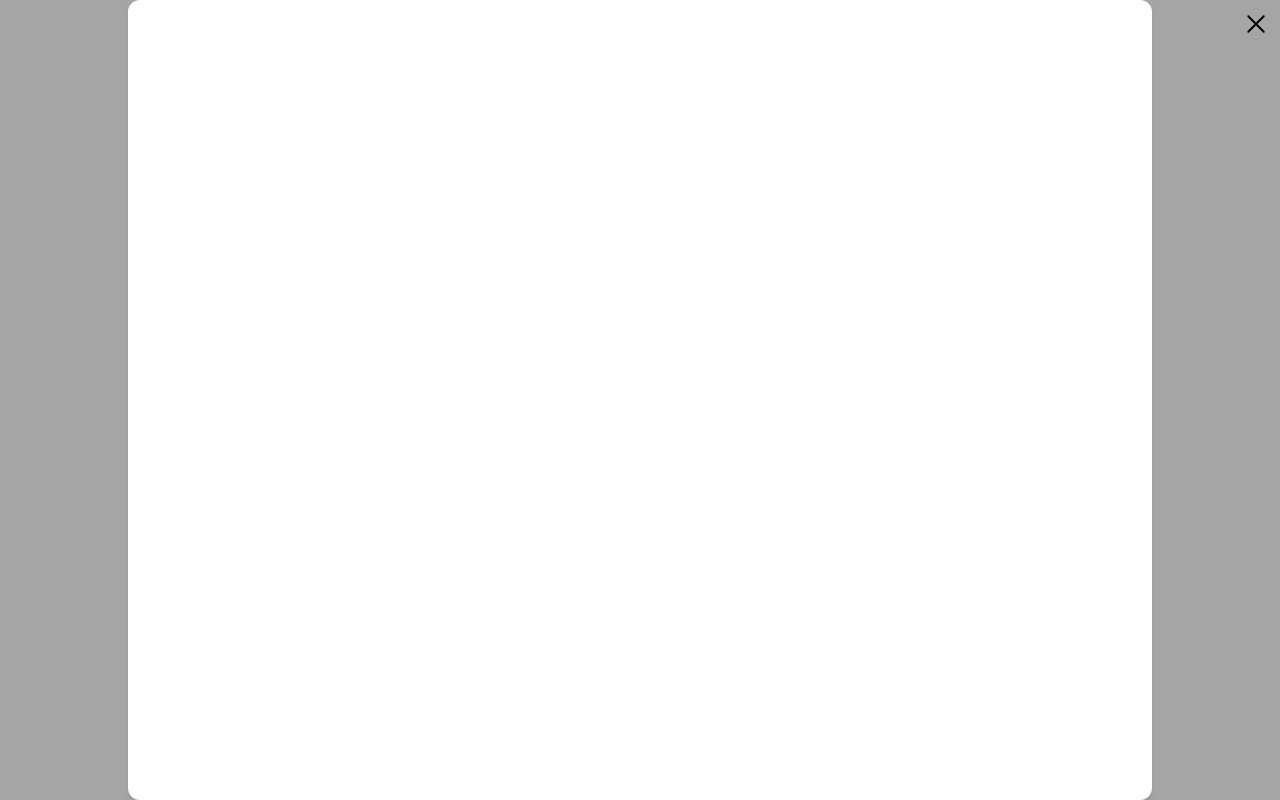
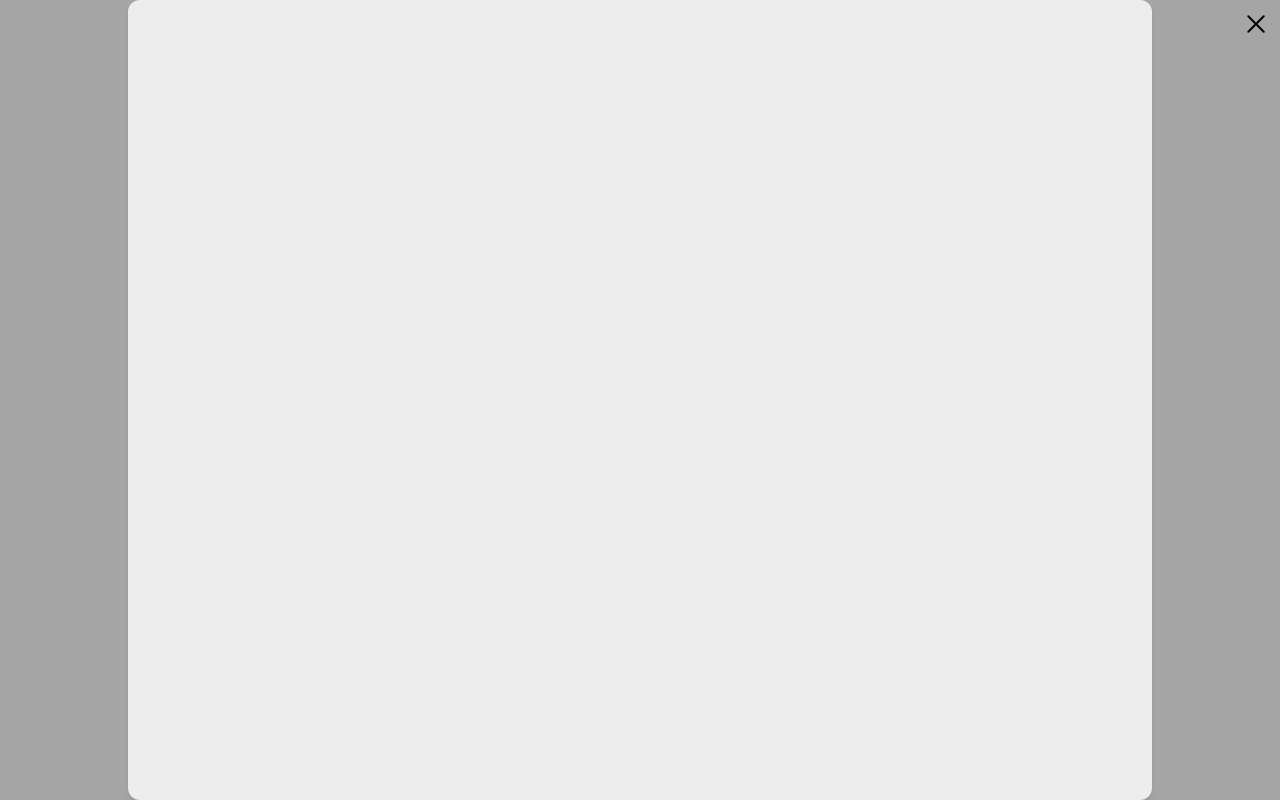
Before and after one commit to 19Nikola96/hexacodle, a Next.js app: page / in a window 1280 px wide. Both pictures are taken after a click on the button 1256 px from the left and 24 px from the top of the page. Built offline with nearby package versions, Linux system fonts and the light colour scheme.

Commit message:
modal is bg whitesmoke

```diff
--- a/app/reusable_in_other_projetcs/Modal/Modal.tsx
+++ b/app/reusable_in_other_projetcs/Modal/Modal.tsx
@@ -75,7 +75,7 @@ export const Modal = ({
           <div
             ref={modalRef}
             className={cn(
-              "rounded-t-xl bg-white p-3 shadow-md",
+              "rounded-t-xl bg-[#ededed] p-3 shadow-md",
               "sm:max-w-[80%] sm:rounded-xl",
               animationClass,
               className,
```
